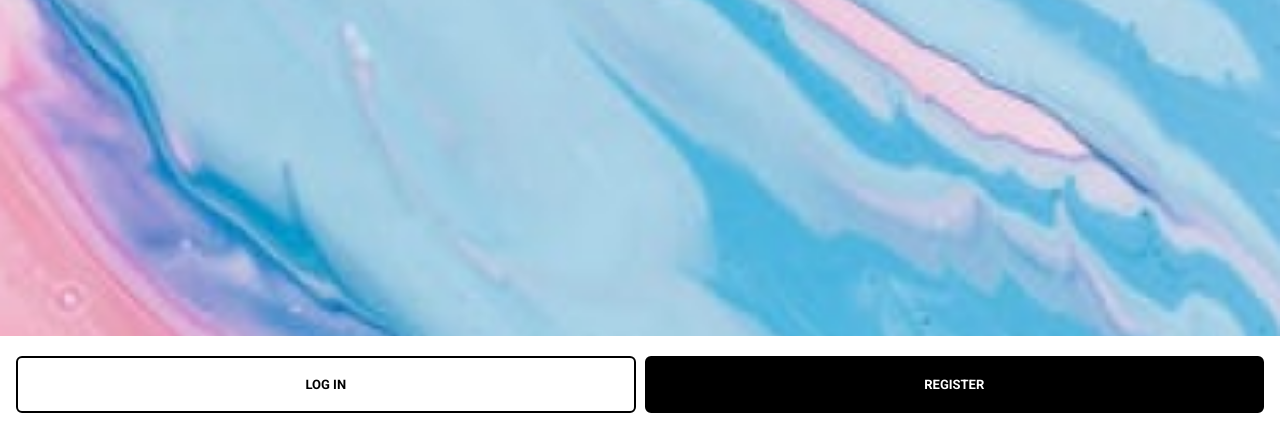
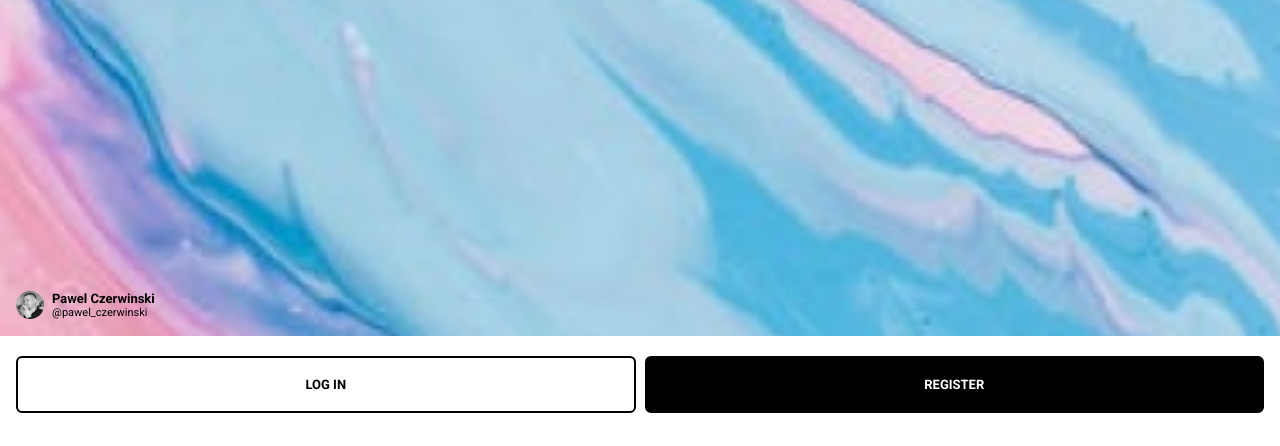
Before and after one commit to lazoliver/cb-aula-dezenove, a plain HTML site: page index.html in a window 1280 px wide. Shown: the part 354-800 px from the top of the page. Drawn offline with Linux system fonts and the light colour scheme.

Commit message:
user details

```diff
--- a/css/style.css
+++ b/css/style.css
@@ -150,6 +150,20 @@ input{box-sizing: border-box;}
     position: absolute;
     top: 40%;
 }
+.home section{
+    bottom: 0;
+    display: flex;
+    gap: 8px;
+    left: 0;
+    margin: 0 0 125px 16px;
+    position: absolute;
+}
+article p{
+    font: 400 11px/13px 'Roboto';
+}
+article .bold{
+    font: 700 13px/15px 'Roboto';
+}
 /* footer */
 footer{
     background-color: #ffffff;
--- a/index.html
+++ b/index.html
@@ -18,6 +18,15 @@
             <h1>
                 <img src="./images/Group.png" alt="Photo App Logo">
             </h1>
+            <section>
+                <figure>
+                    <img src="./images/Ellipse.png" alt="Foto dousuário">
+                </figure>
+                <article>
+                    <p class="bold">Pawel Czerwinski</p>
+                    <p>@pawel_czerwinski</p>
+                </article>
+            </section>
         </main>
         <!--footer-->
         <footer class="container">
```
Also changed, not shown: images/Ellipse.png (added), 1 other file.
